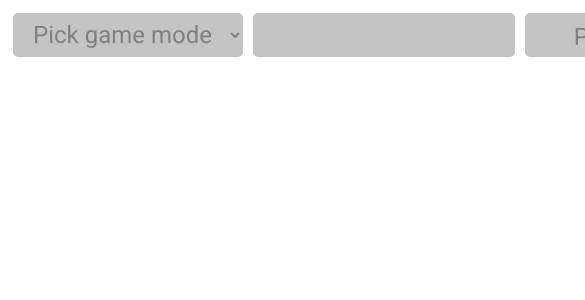
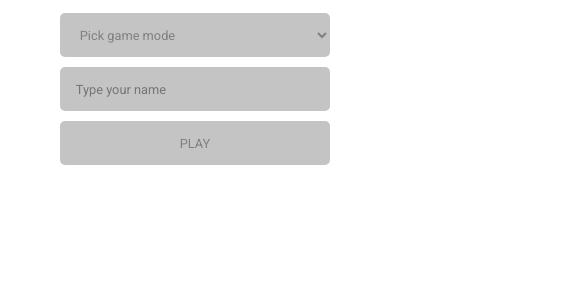
Before and after one commit to pmasharov/game-in-dots, a React (Create React App) app: page / in a window 390 px wide. Shown: the top 300 px of the page, 585 px wide, since content can reach past the window. Built offline with nearby package versions, Linux system fonts and the light colour scheme; no server answers.

Commit message:
mobile styles

```diff
--- a/src/assets/styles/Button.scss
+++ b/src/assets/styles/Button.scss
@@ -23,4 +23,11 @@
   &.disabled {
     background-color: $color-gray-light;
   }
+
+  @media all and (max-width: $md) {
+    font-size: 1rem;
+  }
+  @media all and (max-width: $sm) {
+    font-size: .8rem;
+  }
 }
--- a/src/assets/styles/Field.scss
+++ b/src/assets/styles/Field.scss
@@ -11,4 +11,12 @@
   font-size: 1.5rem;
 
   caret-color: $color-gray-dark;
+
+  @media all and (max-width: $md) {
+    font-size: 1rem;
+    max-width: 100%;
+  }
+  @media all and (max-width: $sm) {
+    font-size: .8rem;
+  }
 }
--- a/src/assets/styles/GameBoard.scss
+++ b/src/assets/styles/GameBoard.scss
@@ -3,6 +3,14 @@
   & .controls-wrapper {
     display: flex;
     justify-content: space-between;
+
+    @media all and (max-width: $lg) {
+      max-width: 75%;
+      margin: auto;
+    }
+    @media all and (max-width: $md) {
+      flex-direction: column;
+    }
   }
   & .result-message-wrapper {
     display: flex;
--- a/src/assets/styles/LeaderBoard.scss
+++ b/src/assets/styles/LeaderBoard.scss
@@ -1,5 +1,12 @@
 .leader-board {
   width: 45%;
+  @media all and (max-width: $lg) {
+    width: 50%;
+    margin: 3rem auto 0;
+  }
+  @media all and (max-width: $md) {
+    width: 75%;
+  }
 
   &__header-wrapper {
     display: flex;
@@ -14,10 +21,25 @@
       align-items: center;
       color: $color-gray-dark;
 
+      @media all and (max-width: $md) {
+        font-size: 1rem;
+      }
+      @media all and (max-width: $sm) {
+        font-size: .8rem;
+      }
+
       & .collapse-control {
         color: $color-accent;
         font-size: .8rem;
         cursor: pointer;
+        text-align: right;
+
+        @media all and (max-width: $md) {
+          font-size: .8rem;
+        }
+        @media all and (max-width: $sm) {
+          font-size: .7rem;
+        }
       }
     }
 
@@ -39,6 +61,13 @@
 
       color: $color-gray-dark;
       font-size: 1.5rem;
+
+      @media all and (max-width: $sm) {
+        font-size: .9rem;
+      }
+      @media all and (max-width: $xs) {
+        font-size: .7rem;
+      }
     }
   }
 }
--- a/src/assets/styles/main.scss
+++ b/src/assets/styles/main.scss
@@ -17,3 +17,9 @@
   display: flex;
   justify-content: space-around;
 }
+
+@media all and (max-width: $lg) {
+  .wrapper {
+    flex-direction: column;
+  }
+}
--- a/src/assets/styles/variables.scss
+++ b/src/assets/styles/variables.scss
@@ -1,3 +1,8 @@
+$lg: 1200px;
+$md: 900px;
+$sm: 600px;
+$xs: 320px;
+
 $transition-duration: .3s;
 
 $color-accent: cornflowerblue;
--- a/src/components/GameBoard/GameBoard.jsx
+++ b/src/components/GameBoard/GameBoard.jsx
@@ -82,6 +82,7 @@ const GameBoard = ({
 
         <input
           type={'text'}
+          placeholder={'Type your name'}
           className={'field item'}
           value={name}
           onChange={handleChangeName}
```
